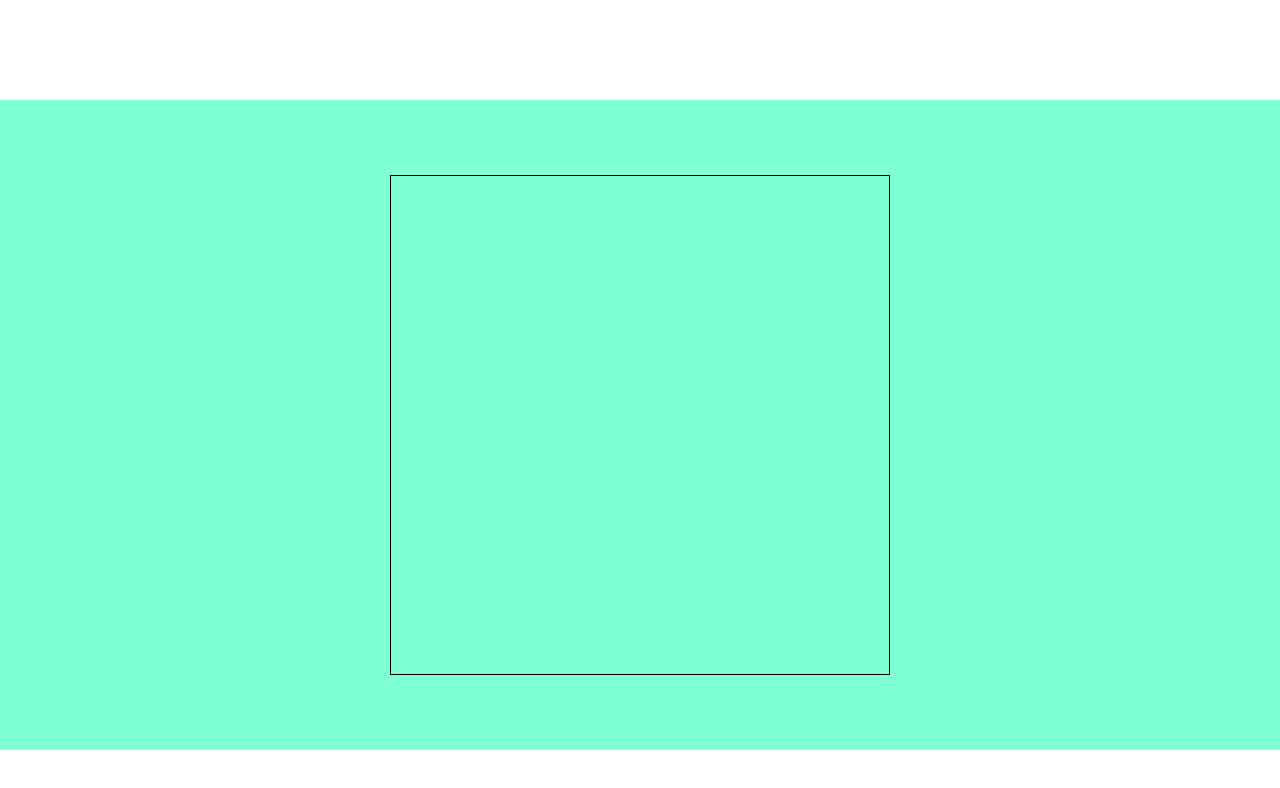
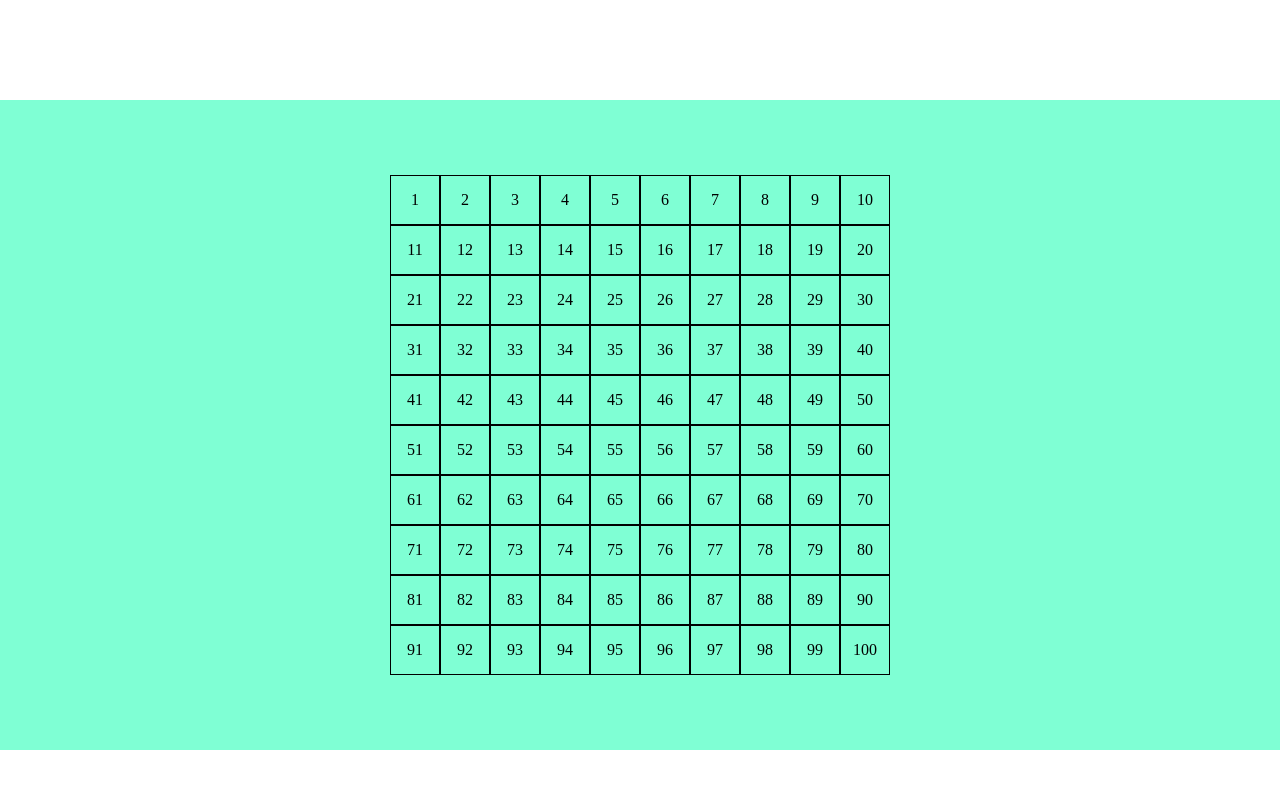
Before and after one commit to Fede180600/js-campominato-grid, a plain HTML site: page index.html in a window 1280 px wide. Drawn offline with Linux system fonts and the light colour scheme.

Commit message:
addEventListener

```diff
--- a/css/style.css
+++ b/css/style.css
@@ -1,9 +1,14 @@
+/* RESET */
 * {
     margin: 0;
     padding: 0;
     box-sizing: border-box;
 }
-
+/* COMMON */
+.active {
+    background-color: cornflowerblue;
+    color: white;
+}
 .app-wrapper {
     height: 100vh;
     width: 100%;
@@ -24,13 +29,20 @@ main{
 .grid-container {
     width: 500px;
     height: 500px;
-    border: 1px solid black;
+    display: flex;
+    flex-wrap: wrap;
+    justify-content: flex-start;
+    align-items: flex-start;
+    align-content: flex-start;
 }
 
 .grid-item {
     width: calc(100% / 10);
     height: calc(100% / 10);
     border: 1px solid black;
+    display: flex;
+    align-items: center;
+    justify-content: center;
 }
 
 footer {
--- a/js/script.js
+++ b/js/script.js
@@ -1,18 +1,17 @@
 //Generare una griglia di gioco quadrata in cui ogni cella contiene un numero compreso tra 1 e 100. Quando l'utente clicca su ogni cella, la cella cliccata si colora di azzurro.
 
 //Genero i 100 numeri
-// creo la array
-const numbers = [];
+const gridContainer = document.querySelector('.grid-container');
 
-// imposto il ciclo per generare 100 numeri
 for (let i = 0; i < 100; i++) {
-    let number = Math.floor(Math.random() * 100) + 1;
-    console.log(number);
-    if (number < number - 1 && number > number + 1) {
-        number = Math.floor(Math.random() * 100) + 1;
-    } else {
-        numbers.push(number);
-    }
+    const cell = document.createElement('div');
+    cell.classList.add('grid-item');
+    cell.innerHTML = i + 1;
+    gridContainer.append(cell);
+
+    // Aggiungere la classe hover al click
+    cell.addEventListener("click", function() {
+        this.classList.add('active');
+    });
+
 }
-
-console.log(numbers);
```
